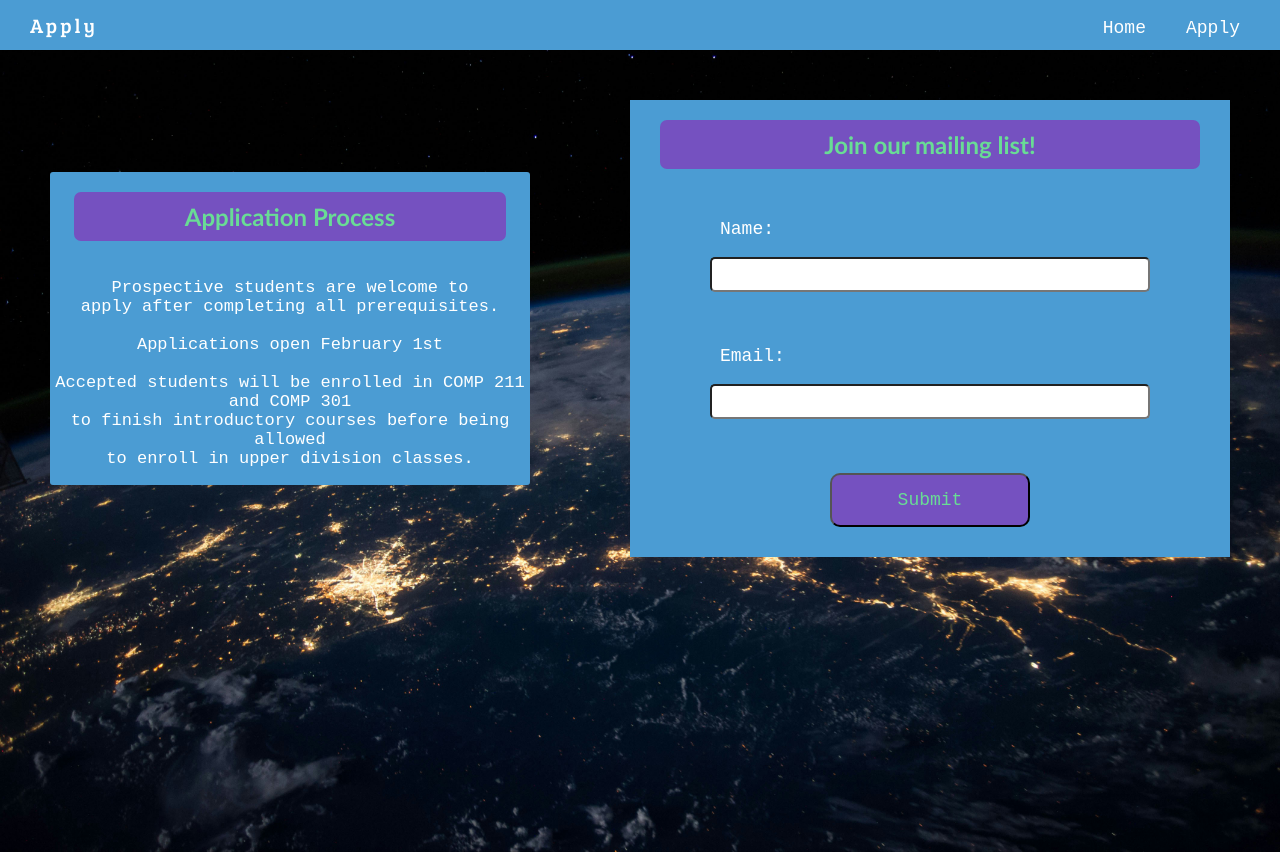
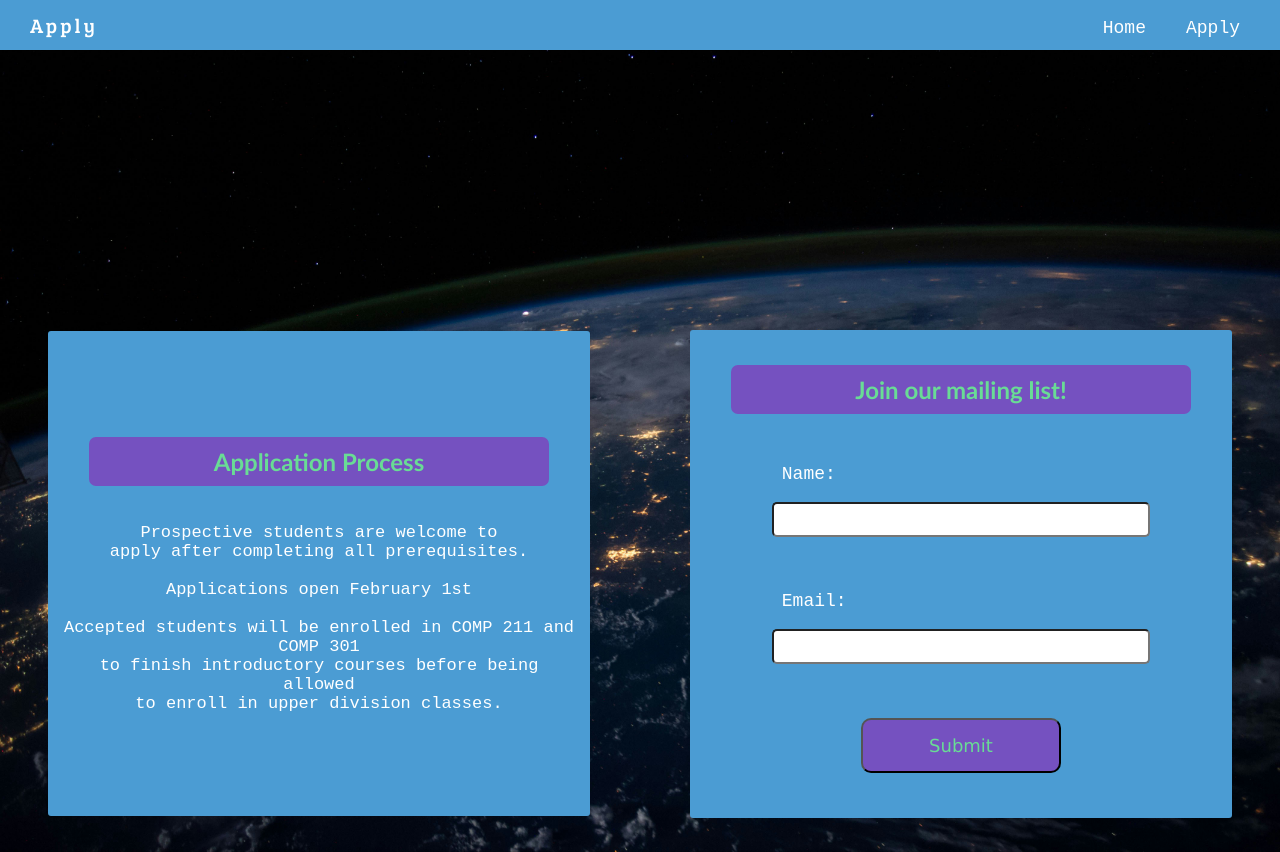
Before and after one commit to TJOKOLI17/126-Website, a plain HTML site: page apply.html in a window 1280 px wide. Shown: the top 852 px of the page. Drawn offline with Linux system fonts and the light colour scheme; a web font is replaced by a local one.

Commit message:
Working on Apply Mobile View

```diff
--- a/css/styles.css
+++ b/css/styles.css
@@ -389,7 +389,6 @@ body{
     align-items: center;
     margin: 50px 50px;
     border-radius: 3px;
-    border-radius: 3px;
     background-color: #4B9CD3;
     width: 90%;
   }
@@ -405,6 +404,8 @@ body{
   }
   .about-major{
     width: 100%;
+    margin-left: 70px;
+    margin-right: 70px;
     text-align: center;
     color: white;
     font-size: 17px;
@@ -418,7 +419,7 @@ body{
     justify-content: center;
     align-items: center;
     margin: 50px;
-
+    border-radius: 3px;
     background-color: #4B9CD3;
     width: 90%;
 }
@@ -463,7 +464,7 @@ label{
     width: 200px;
     padding: 15px 0px;
     border-radius: 10px;
-    font-family: "Nanum Gothic Coding", monospace;
+    font-family:Verdana, Geneva, Tahoma, sans-serif;
     font-size: 18px;
     transition: background-color 0.3s ease, color 0.3s ease;
 }
@@ -483,12 +484,26 @@ label{
     .apply-body{
       display: grid;
       grid-template-columns: /*1*/ 5fr /*2*/ 5fr /*3*/;
-      grid-template-rows: /*1*/ 50px /*2*/ 10fr /*3*/ 6fr/*4*/ 0fr /*5*/;
+      grid-template-rows: /*1*/ 50px /*2*/ 10fr /*3*/ 1fr/*4*/ 0fr /*5*/;
     }
 
     .content{
         grid-row: 2/3;
         flex-direction: row;
+        margin-top: 230px;
+    }
+
+
+    .mailing-list{
+        min-width: 40%;
+        padding: 15px;;
+    }
+
+    .application-process-div{
+        min-width: 40%;
+        padding: 15px;
+        min-height: 455px;
+
     }
 
 
```
